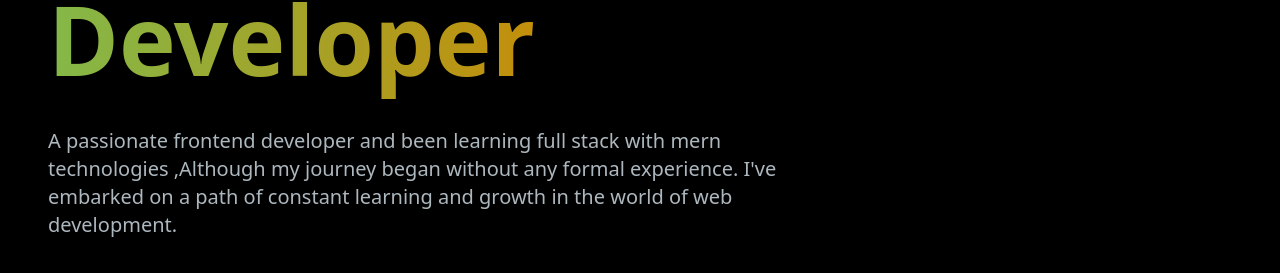
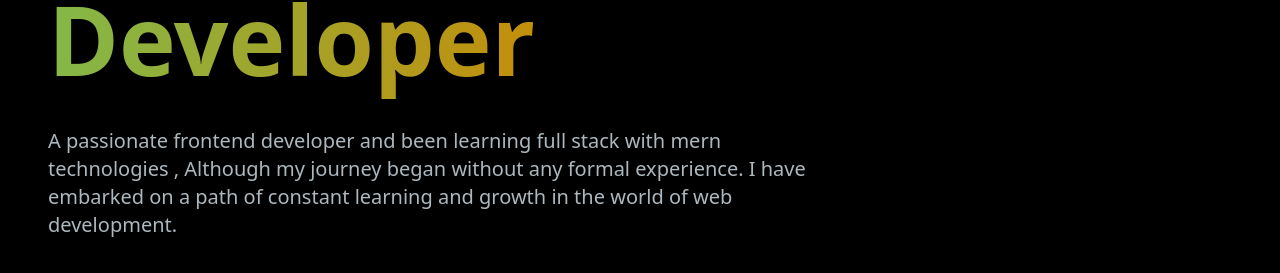
Before and after one commit to HAMMAD123RAZA/updPortfolio, a Next.js app: page / in a window 1280 px wide. Shown: the part 401-674 px from the top of the page. Built offline with nearby package versions, Linux system fonts and the light colour scheme.

Commit message:
here we go again

```diff
--- a/src/components/Contact.jsx
+++ b/src/components/Contact.jsx
@@ -6,11 +6,11 @@
 const Contact = () => {
   return (
     <>
-      <section className='grid md:grid-cols-2 text-white gap-4 my-10' id='contact'>
+      <section className='grid md:grid-cols-2 text-white gap-4 my-10' id="contact">
         <div>
-          <h3 className='text-4xl text-secondary-400'>Let's Connect</h3>
+          <h3 className='text-4xl text-secondary-400'>Lets Connect</h3>
           <p className='py-4 max-w-md'>
-            Im currently looking for new opportunities, If one of these things excite you then reach inbox I'll try my best to get back to you!
+            Im currently looking for new opportunities, If one of these things excite you then reach inbox I will try my best to get back to you!
           </p>
           <div className='flex flex-row gap-2 text-5xl my-4'>
             <Link href="https://github.com/HAMMAD123RAZA" className='hover:text-secondary-400'>
--- a/src/components/HeroSec.jsx
+++ b/src/components/HeroSec.jsx
@@ -36,7 +36,7 @@
             />
           </h1>
           <p className="text-[#ADB7BE] text-base sm:text-lg mb-6 lg:text-xl">
-          A passionate frontend developer and been learning full stack with mern technologies ,Although my journey began without any formal experience. I've embarked on a path of constant learning and growth in the world of web development.
+          A passionate frontend developer and been learning full stack with mern technologies , Although my journey began without any formal experience. I have embarked on a path of constant learning and growth in the world of web development.
           </p>
           <div>
             <Link
```
